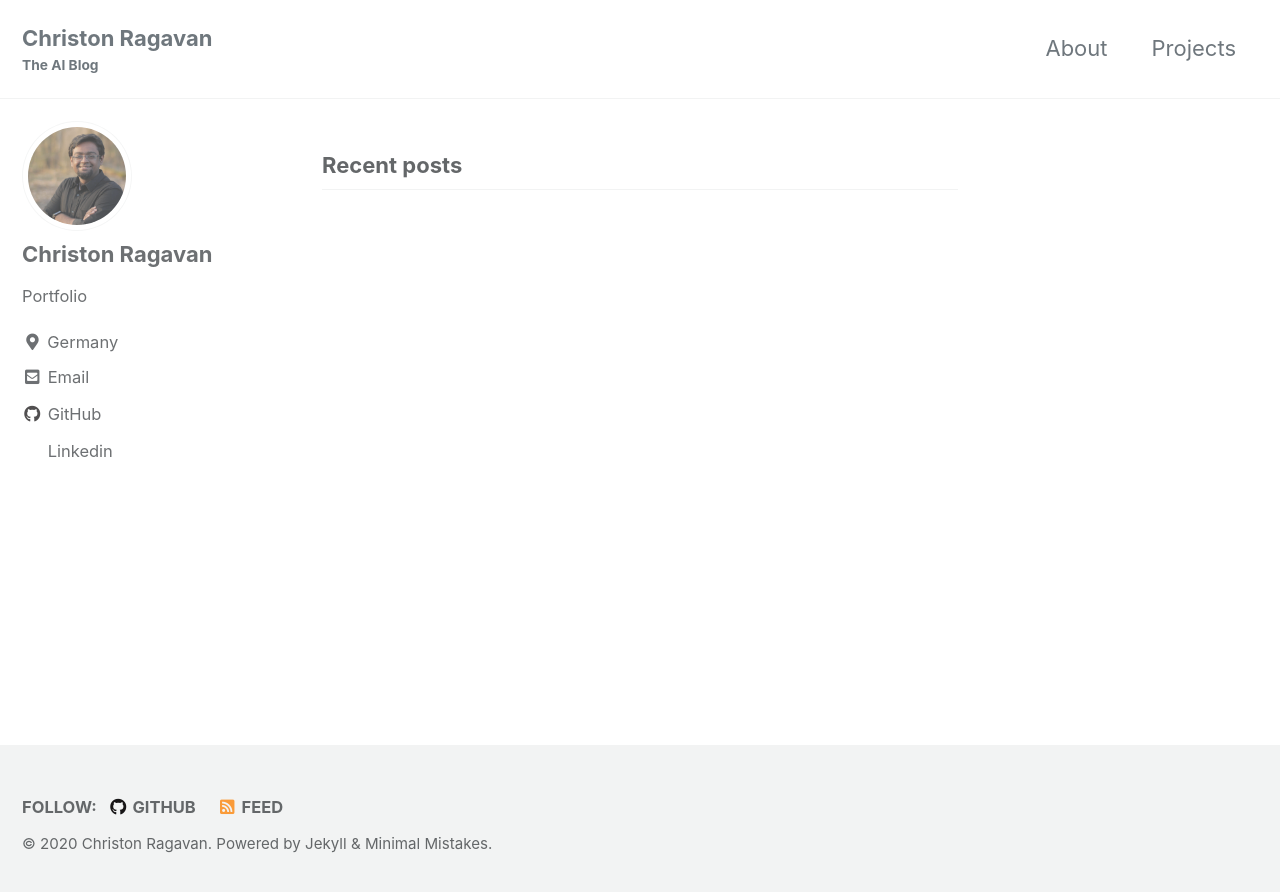
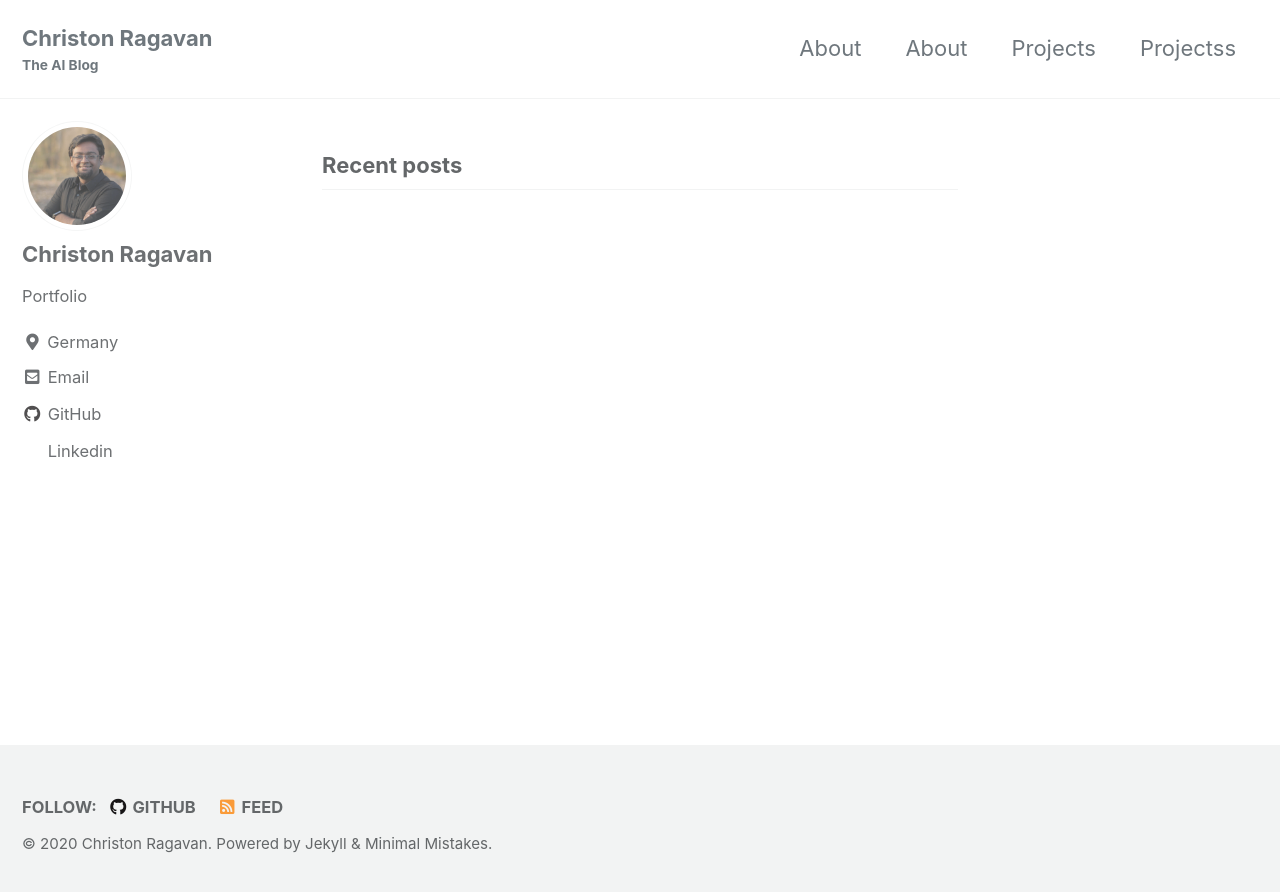
Before and after one commit to Christon-Ragavan/christon.github.io, a Jekyll site: the page built from index.html, in a window 1280 px wide. Shown: the top 892 px of the page. Built offline with Jekyll 4.4.1, drawn with Linux system fonts in a browser that asks for light colours; cached includes are drawn as plain includes; the list of posts is cut into pages by our own code.

Commit message:
update02

```diff
--- a/_data/navigation.yml
+++ b/_data/navigation.yml
@@ -2,8 +2,12 @@
 main:
   - title: "About"
     url: /about/
+  - title: "About"
+    url: /_pages/about/
   - title: "Projects"
     url: /projects/
+  - title: "Projectss"
+    url: /_pages/projects/
 
   # - title: "About"
   #   url: https://mmistakes.github.io/minimal-mistakes/about/
```
